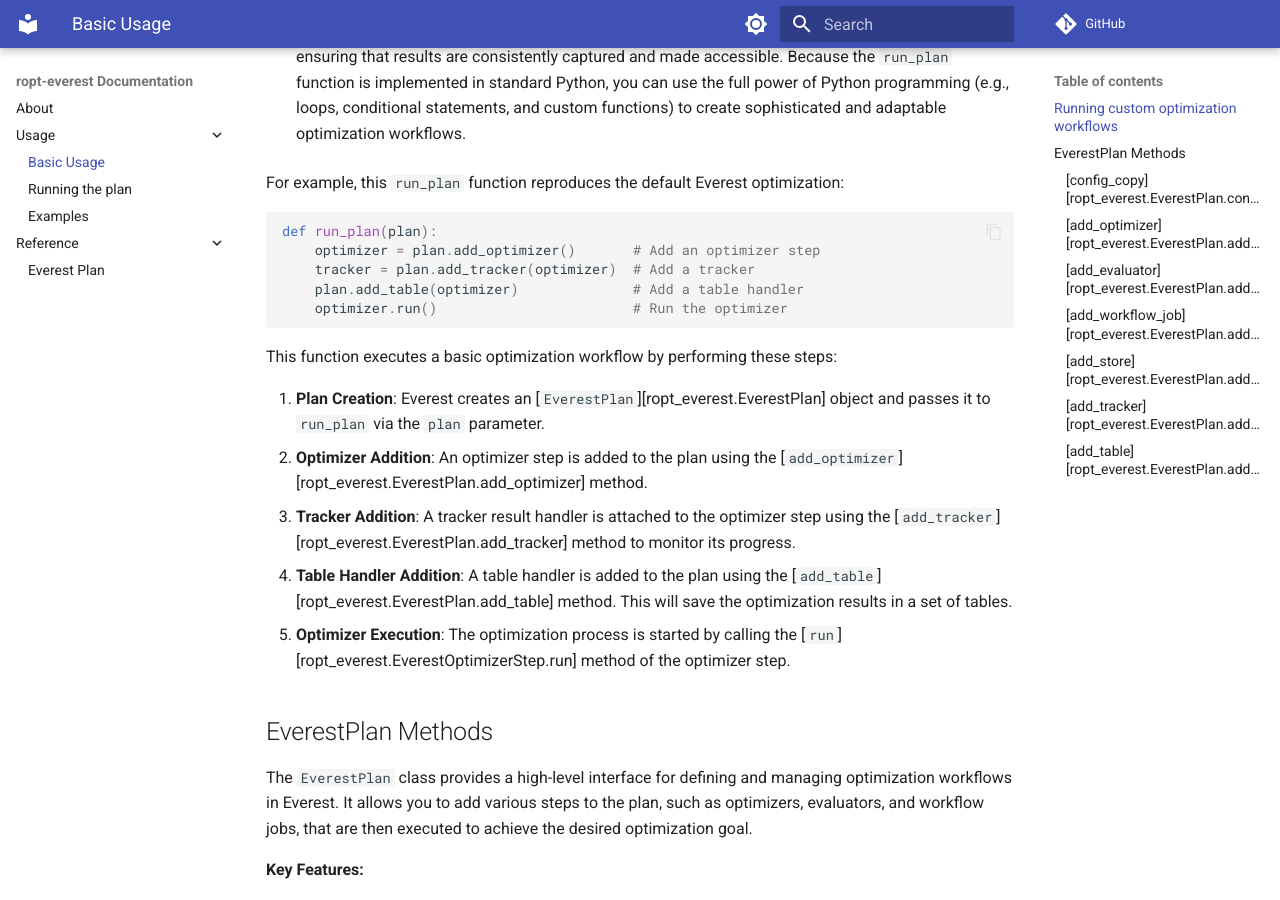
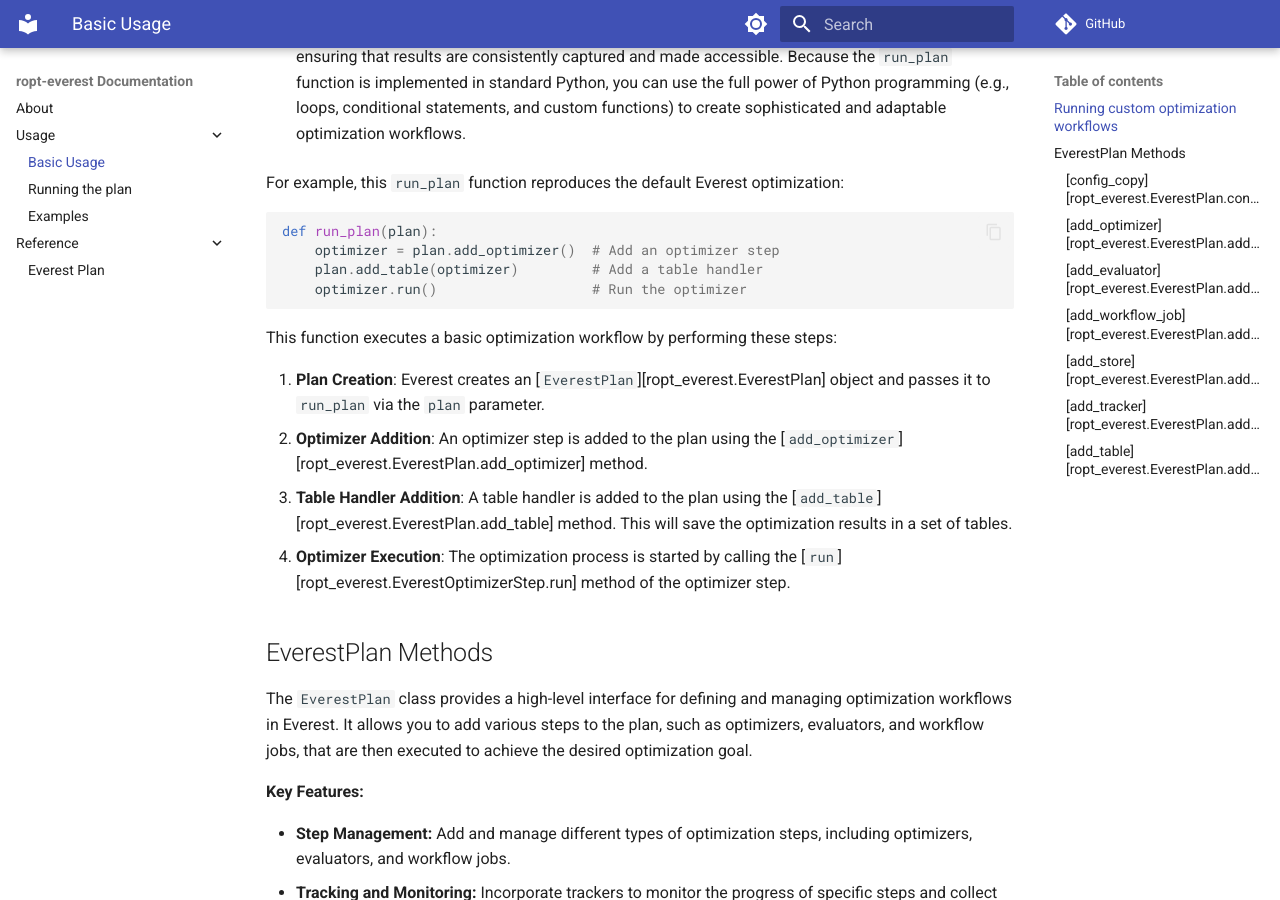
Before and after one commit to TNO-ropt/ropt-everest, an MkDocs documentation site: the page built from docs/usage/basics.md, in a window 1280 px wide and 900 px high, scrolled down 844 px. Built offline with MkDocs 1.6.1 and Material for MkDocs 9.7.7, drawn with Linux system fonts in a browser that asks for light colours; comment, search, counter and statistics services are not loaded; the version menu is left out.

````diff
--- a/docs/usage/basics.md
+++ b/docs/usage/basics.md
@@ -44,10 +44,9 @@ For example, this `run_plan` function reproduces the default Everest optimizatio
 
 ```py
 def run_plan(plan):
-    optimizer = plan.add_optimizer()       # Add an optimizer step
-    tracker = plan.add_tracker(optimizer)  # Add a tracker
-    plan.add_table(optimizer)              # Add a table handler
-    optimizer.run()                        # Run the optimizer
+    optimizer = plan.add_optimizer()  # Add an optimizer step
+    plan.add_table(optimizer)         # Add a table handler
+    optimizer.run()                   # Run the optimizer
 ```
 
 This function executes a basic optimization workflow by performing these steps:
@@ -57,13 +56,10 @@ This function executes a basic optimization workflow by performing these steps:
     via the `plan` parameter.
 2.  **Optimizer Addition**: An optimizer step is added to the plan using the
     [`add_optimizer`][ropt_everest.EverestPlan.add_optimizer] method.
-3.  **Tracker Addition**: A tracker result handler is attached to the optimizer
-    step using the [`add_tracker`][ropt_everest.EverestPlan.add_tracker] method
-    to monitor its progress.
-4.  **Table Handler Addition**: A table handler is added to the plan using the
+3.  **Table Handler Addition**: A table handler is added to the plan using the
     [`add_table`][ropt_everest.EverestPlan.add_table] method. This will save the
     optimization results in a set of tables.
-5.  **Optimizer Execution**: The optimization process is started by calling the
+4.  **Optimizer Execution**: The optimization process is started by calling the
     [`run`][ropt_everest.EverestOptimizerStep.run] method of the optimizer step.
 
 
````
Also changed, not shown: docs/usage/examples.md (+0 -1 lines), docs/usage/running.md (+0 -1 lines), 1 other file.
